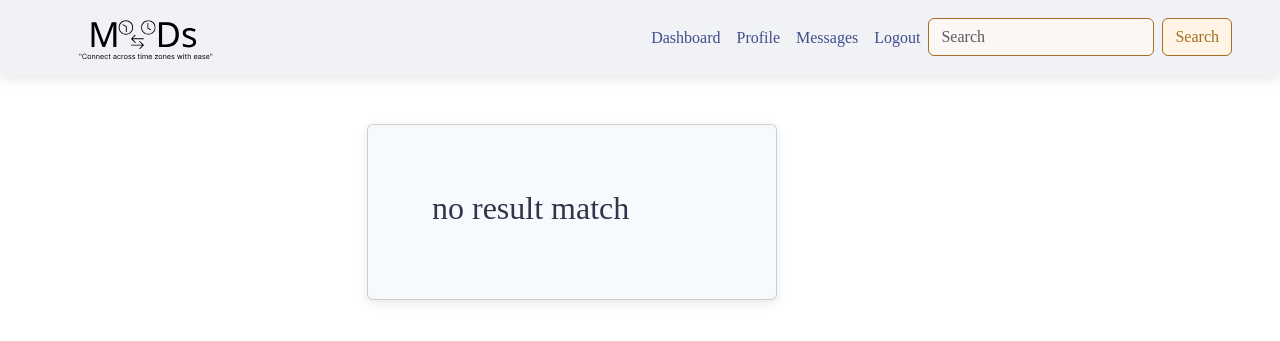
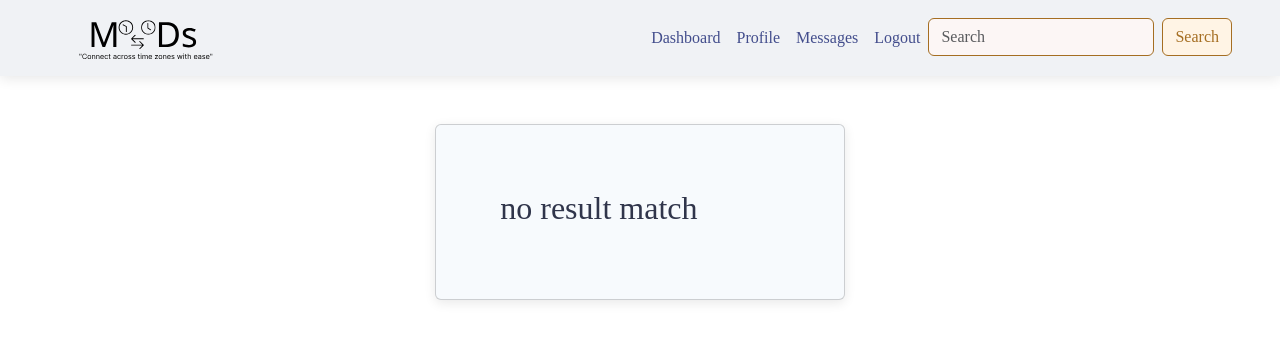
Before and after one commit to saranatour1/Moods, a Django app: template moods_project/login_with_regestration/templates/result.html in a window 1280 px wide. Shown: the top 341 px of the page. Run offline with Django 3.2, Linux system fonts and the light colour scheme; the template is opened without the code that fills it: values that come from a table or form of the project are taken from there, others are empty; data comes from the database, SQL or seed files in the repository; both versions use the stored data as it was after the commit; some web fonts are replaced.

```diff
--- a/moods_project/login_with_regestration/templates/result.html
+++ b/moods_project/login_with_regestration/templates/result.html
@@ -51,7 +51,7 @@
     <div class="container container-sm container-md container-lg mx-auto">
       <div class="row">
         <div class="col-12 col-sm-12 col-md-12 col-lg-6 col-xl-6 col-xxl-6 mx-auto mt-5">
-          <div class="card w-75 p-5">
+          <div class="card w-75 p-5 mx-auto">
             <div class="card-body">
               {%if te == 1%}
               <ul class="list-unstyled">
```
Also changed, not shown: README.md, moods_project/db.sqlite3.
